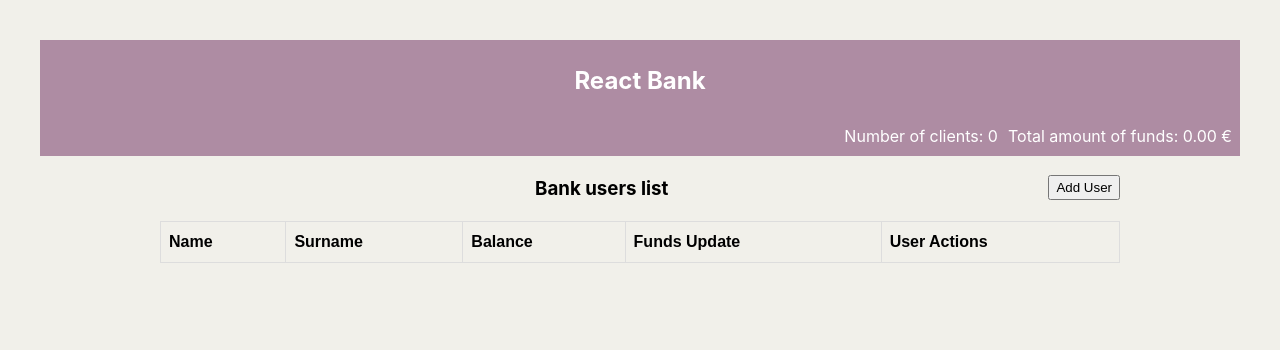
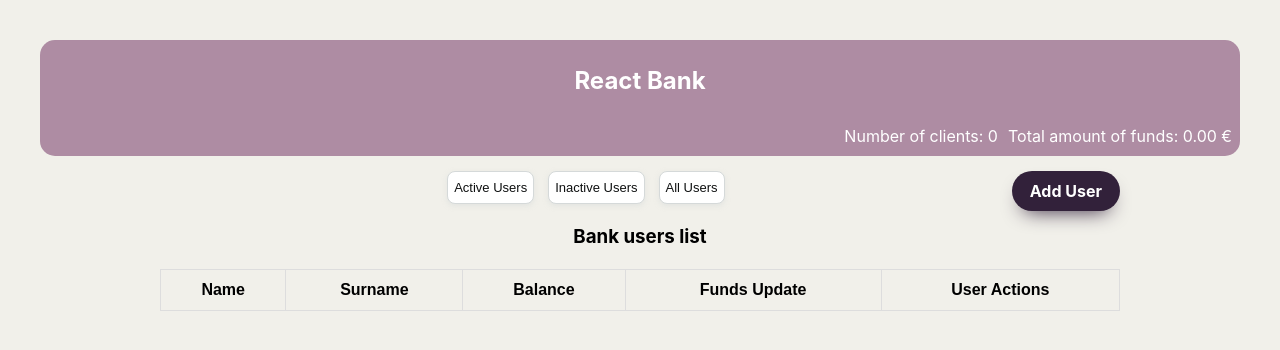
Before and after one commit to pijusp/Bank-app, a React (Vite) app: page / in a window 1280 px wide. Shown: the top 350 px of the page. Built offline with nearby package versions, Linux system fonts and the light colour scheme.

Commit message:
Added styling

```diff
--- a/src/Components/FilterUsers.jsx
+++ b/src/Components/FilterUsers.jsx
@@ -9,7 +9,7 @@ const FilterUsers = ({ userList, setFilteredUsers }) => {
     };
     const filterWithNoBalance = () => {
         const usersWithNoBalance = userList.filter(
-            (userList) => (userList.balance = 0)
+            (userList) => userList.balance === 0
         );
         setFilteredUsers(usersWithNoBalance);
     };
@@ -18,9 +18,15 @@ const FilterUsers = ({ userList, setFilteredUsers }) => {
     };
     return (
         <div>
-            <button onClick={filterWithBalance}>Active Users</button>
-            <button onClick={filterWithNoBalance}>Inactive Users</button>
-            <button onClick={clearFilter}>All Users</button>
+            <button className="filter-btn" onClick={filterWithBalance}>
+                Active Users
+            </button>
+            <button className="filter-btn" onClick={filterWithNoBalance}>
+                Inactive Users
+            </button>
+            <button className="filter-btn" onClick={clearFilter}>
+                All Users
+            </button>
         </div>
     );
 };
--- a/src/Components/Home.jsx
+++ b/src/Components/Home.jsx
@@ -4,17 +4,17 @@ import UserList from "./UserList";
 import { dummyUserList } from "./UserData";
 import AddUser from "./AddUser";
 import calculateTotalFunds from "../functions/calculateTotalFunds";
-// import FilterUsers from "./FilterUsers";
+import FilterUsers from "./FilterUsers";
 const Home = () => {
     const [userList, setUserList] = useState(dummyUserList);
-    // const [filteredUsers, setFilteredUsers] = useState();
+    const [filteredUsers, setFilteredUsers] = useState([]);
     const [shownPage, setShownPage] = useState("list");
 
     useEffect(() => {
         const storedUsers = JSON.parse(
             localStorage.getItem("UserList") || "[]"
         );
-        setUserList(storedUsers);
+        updateLists(storedUsers);
     }, []);
     useEffect(() => {
         localStorage.setItem("UserList", JSON.stringify(userList));
@@ -37,6 +37,10 @@ const Home = () => {
     };
     const addUser = (data) => {
         setUserList([...userList, data]);
+    };
+    const updateLists = (userList) => {
+        setUserList(userList);
+        setFilteredUsers(userList);
     };
     return (
         <>
@@ -65,13 +69,13 @@ const Home = () => {
                             onClick={addUserClickHandler}
                             className="add-user-btn"
                         />
-                        {/* <FilterUsers
+                        <FilterUsers
                             userList={userList}
                             setFilteredUsers={setFilteredUsers}
-                        /> */}
+                        />
                         <UserList
-                            list={userList}
-                            setUserList={setUserList}
+                            updateLists={updateLists}
+                            list={filteredUsers}
                             onDelete={deleteUser}
                         />
                     </>
--- a/src/Components/Home.style.css
+++ b/src/Components/Home.style.css
@@ -1,4 +1,5 @@
 .article-header {
+    border-radius: 15px;
     background-color: #ae8ca3;
     color: white;
     border: 3px solid transparent;
@@ -8,10 +9,6 @@
     margin-left: 10%;
     margin-right: 10%;
     margin-top: 15px;
-}
-.add-user-btn {
-    float: right;
-    margin-bottom: 5px;
 }
 .statistics {
     display: flex;
@@ -25,3 +22,145 @@
 .client-number {
     padding-right: 10px;
 }
+.button {
+    background: #ff4742;
+    border: 1px solid #ff4742;
+    border-radius: 6px;
+    box-shadow: rgba(0, 0, 0, 0.1) 1px 2px 4px;
+    box-sizing: border-box;
+    color: #ffffff;
+    cursor: pointer;
+    display: inline-block;
+    font-family: nunito, roboto, proxima-nova, "proxima nova", sans-serif;
+    font-size: 16px;
+    font-weight: 800;
+    line-height: 16px;
+    min-height: 40px;
+    outline: 0;
+    padding: 12px 14px;
+    text-align: center;
+    text-rendering: geometricprecision;
+    text-transform: none;
+    user-select: none;
+    -webkit-user-select: none;
+    touch-action: manipulation;
+    vertical-align: middle;
+}
+
+.button:hover,
+.button:active {
+    background-color: initial;
+    background-position: 0 0;
+    color: #ff4742;
+}
+
+.button:active {
+    opacity: 0.5;
+}
+
+.add-user-btn {
+    background: #32213a;
+    border-radius: 999px;
+    box-shadow: #32213a 0 10px 20px -10px;
+    box-sizing: border-box;
+    color: #ffffff;
+    cursor: pointer;
+    font-family: Inter, Helvetica, "Apple Color Emoji", "Segoe UI Emoji",
+        NotoColorEmoji, "Noto Color Emoji", "Segoe UI Symbol", "Android Emoji",
+        EmojiSymbols, -apple-system, system-ui, "Segoe UI", Roboto,
+        "Helvetica Neue", "Noto Sans", sans-serif;
+    font-size: 16px;
+    font-weight: 700;
+    line-height: 24px;
+    opacity: 1;
+    outline: 0 solid transparent;
+    padding: 8px 18px;
+    user-select: none;
+    -webkit-user-select: none;
+    touch-action: manipulation;
+    width: fit-content;
+    word-break: break-word;
+    border: 0;
+    float: right;
+}
+.filter-btn {
+    background-color: #fff;
+    border: 1px solid #d5d9d9;
+    border-radius: 8px;
+    box-shadow: rgba(213, 217, 217, 0.5) 0 2px 5px 0;
+    box-sizing: border-box;
+    color: #0f1111;
+    cursor: pointer;
+    display: inline-block;
+    font-family: "Amazon Ember", sans-serif;
+    font-size: 13px;
+    line-height: 29px;
+    position: relative;
+    text-align: center;
+    text-decoration: none;
+    user-select: none;
+    -webkit-user-select: none;
+    touch-action: manipulation;
+    vertical-align: middle;
+    margin: 0 7px;
+}
+
+.filter-btn:hover {
+    background-color: #f7fafa;
+}
+
+.filter-btn:focus {
+    border-color: #008296;
+    box-shadow: rgba(213, 217, 217, 0.5) 0 2px 5px 0;
+    outline: 0;
+}
+.balance-update-btn,
+.actions-btn {
+    background-color: #383b53;
+    border-radius: 3px;
+    border: 1px solid #32213a;
+    box-shadow: rgba(255, 255, 255, 0.7) 0 1px 0 0 inset;
+    box-sizing: border-box;
+    color: #f7fafa;
+    cursor: pointer;
+    display: inline-block;
+    font-family: -apple-system, system-ui, "Segoe UI", "Liberation Sans",
+        sans-serif;
+    font-size: 13px;
+    font-weight: 400;
+    line-height: 1.15385;
+    outline: none;
+    padding: 8px 0.8em;
+    position: relative;
+    text-align: center;
+    text-decoration: none;
+    user-select: none;
+    -webkit-user-select: none;
+    touch-action: manipulation;
+    vertical-align: baseline;
+    white-space: nowrap;
+    margin: 0 7px;
+}
+
+.balance-update-btn:hover,
+.balance-update-btn:focus,
+.actions-btn:hover,
+.-btn:focus {
+    background-color: #ae8ca3;
+    color: #f7fafa;
+}
+
+.balance-update-btn:focus,
+.actions-btn:focus {
+    box-shadow: 0 0 0 4px rgba(0, 149, 255, 0.15);
+}
+
+.balance-update-btn:active .actions-btn:active {
+    background-color: #ae8ca3;
+    box-shadow: none;
+    color: #f7fafa;
+}
+
+.actions-btn {
+    margin: 0 7px;
+}
--- a/src/Components/UserForm.style.css
+++ b/src/Components/UserForm.style.css
@@ -7,9 +7,3 @@ input[type="text"] {
     padding-left: 15px;
     margin: 5px;
 }
-
-input[type="button"],
-input[type="submit"] {
-    height: 25px;
-    margin-left: 5px;
-}
--- a/src/Components/UserList.jsx
+++ b/src/Components/UserList.jsx
@@ -2,7 +2,7 @@ import React, { useState } from "react";
 import "./UserList.style.css";
 import UserModal from "./UserModal";
 
-const UserList = ({ list, setUserList, onDelete }) => {
+const UserList = ({ list, onDelete, updateLists }) => {
     const [balanceUpdates, setBalanceUpdates] = useState({});
 
     const handleInputChange = (userId, amount) => {
@@ -24,7 +24,7 @@ const UserList = ({ list, setUserList, onDelete }) => {
                       }
                     : user
             );
-            setUserList(updatedUsers);
+            updateLists(updatedUsers);
             window.localStorage.setItem(
                 "UserList",
                 JSON.stringify(updatedUsers)
@@ -77,6 +77,7 @@ const UserList = ({ list, setUserList, onDelete }) => {
                                         }
                                     />
                                     <button
+                                        className="balance-update-btn"
                                         onClick={() =>
                                             handleBalanceUpdate(
                                                 user.id,
@@ -87,6 +88,7 @@ const UserList = ({ list, setUserList, onDelete }) => {
                                         Add
                                     </button>
                                     <button
+                                        className="balance-update-btn"
                                         onClick={() =>
                                             handleBalanceUpdate(
                                                 user.id,
@@ -100,12 +102,14 @@ const UserList = ({ list, setUserList, onDelete }) => {
                                 <td>
                                     <div>
                                         <input
+                                            className="actions-btn"
                                             type="button"
                                             value="View"
                                             onClick={() => viewUser(user)}
                                         />
-                                        <input type="button" value="Edit" />
+
                                         <input
+                                            className="actions-btn"
                                             disabled={user.balance > 0}
                                             type="button"
                                             value="Delete"
--- a/src/Components/UserList.style.css
+++ b/src/Components/UserList.style.css
@@ -7,7 +7,7 @@ table {
 td,
 th {
     border: 1px solid #dddddd;
-    text-align: left;
+    text-align: center;
     padding: 8px;
 }
 
```
